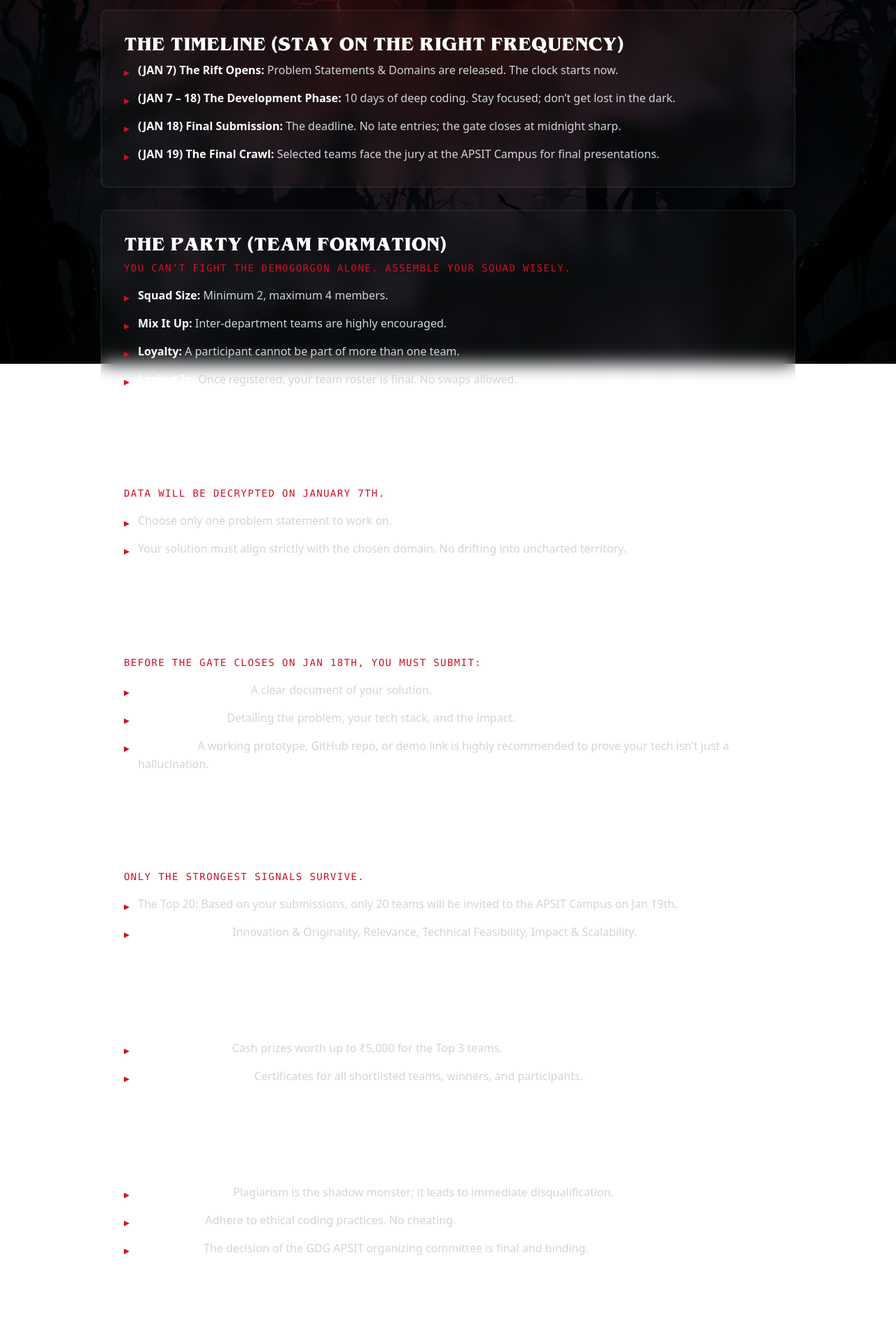
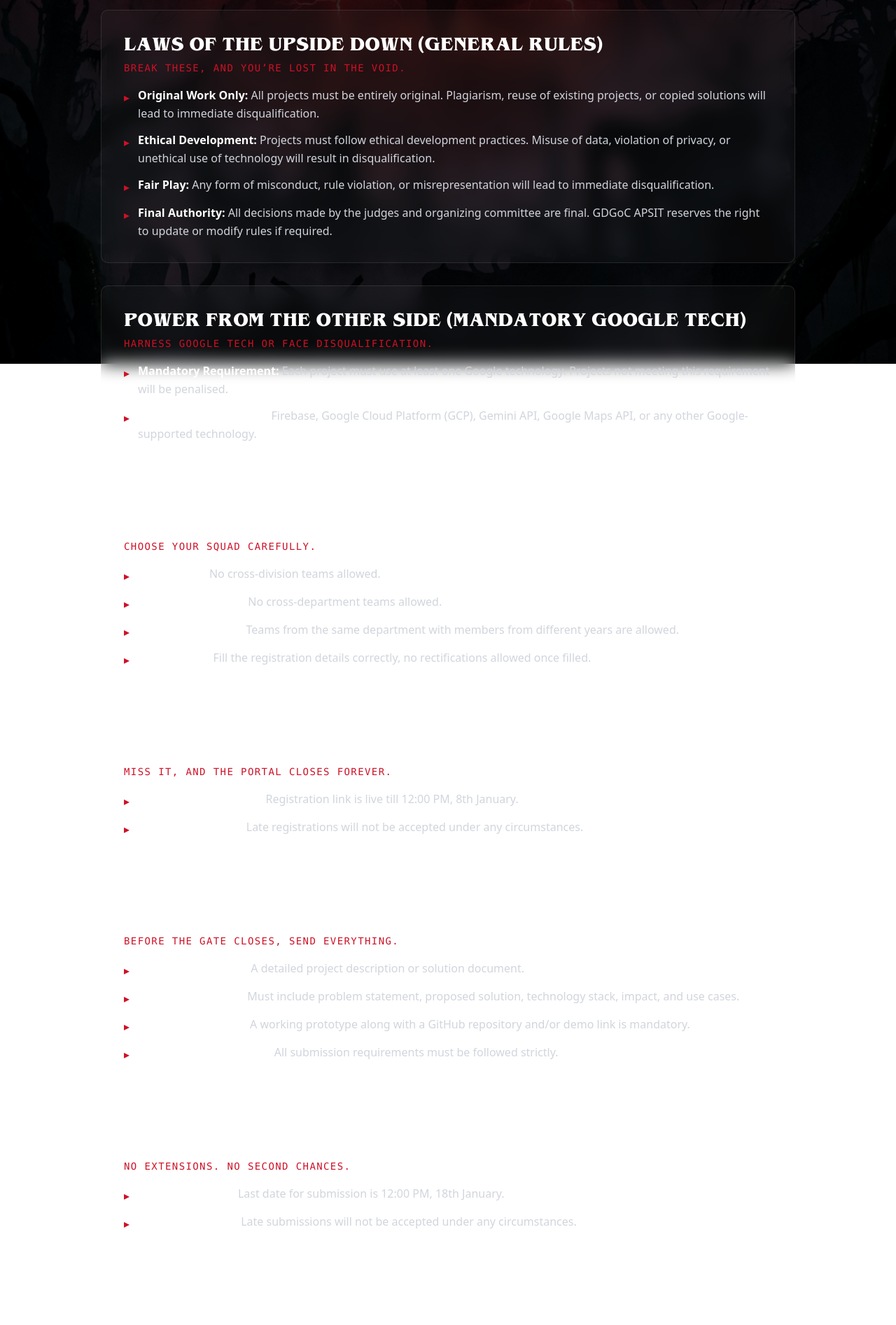
Before and after one commit to Jatin-Khanijoan/hackwins, a React (Vite) app: page /rules in a window 1280 px wide. Shown: the part 280-2174 px from the top of the page at 70% size. Built offline with nearby package versions, Linux system fonts and the light colour scheme; no server answers; a web font is replaced by a local one.

Commit message:
Uodated rules

```diff
--- a/src/pages/Rules.jsx
+++ b/src/pages/Rules.jsx
@@ -1,103 +1,174 @@
-import React from 'react';
-import Navbar from "@/components/navbar"; // Assuming you have a Navbar
-import Footer from "@/components/footer"; // Assuming you have a Footer
+import React from "react";
+import Navbar from "@/components/navbar";
+import Footer from "@/components/footer";
 
-// Data for the rules, making it easier to manage
+// ===================== RULES DATA =====================
 const rulesData = [
   {
-    title: "THE TIMELINE (STAY ON THE RIGHT FREQUENCY)",
-    subtitle: "",
+    title: "LAWS OF THE UPSIDE DOWN (GENERAL RULES)",
+    subtitle: "Break these, and you’re lost in the void.",
     points: [
-      { label: "(JAN 7) The Rift Opens", text: "Problem Statements & Domains are released. The clock starts now." },
-      { label: "(JAN 7 – 18) The Development Phase", text: "10 days of deep coding. Stay focused; don’t get lost in the dark." },
-      { label: "(JAN 18) Final Submission", text: "The deadline. No late entries; the gate closes at midnight sharp." },
-      { label: "(JAN 19) The Final Crawl", text: "Selected teams face the jury at the APSIT Campus for final presentations." },
+      {
+        label: "Original Work Only",
+        text: "All projects must be entirely original. Plagiarism, reuse of existing projects, or copied solutions will lead to immediate disqualification.",
+      },
+      {
+        label: "Ethical Development",
+        text: "Projects must follow ethical development practices. Misuse of data, violation of privacy, or unethical use of technology will result in disqualification.",
+      },
+      {
+        label: "Fair Play",
+        text: "Any form of misconduct, rule violation, or misrepresentation will lead to immediate disqualification.",
+      },
+      {
+        label: "Final Authority",
+        text: "All decisions made by the judges and organizing committee are final. GDGoC APSIT reserves the right to update or modify rules if required.",
+      },
     ],
   },
   {
-    title: "THE PARTY (TEAM FORMATION)",
-    subtitle: "You can’t fight the Demogorgon alone. Assemble your squad wisely.",
+    title: "POWER FROM THE OTHER SIDE (MANDATORY GOOGLE TECH)",
+    subtitle: "Harness Google tech or face disqualification.",
     points: [
-      { label: "Squad Size", text: "Minimum 2, maximum 4 members." },
-      { label: "Mix It Up", text: "Inter-department teams are highly encouraged." },
-      { label: "Loyalty", text: "A participant cannot be part of more than one team." },
-      { label: "Locked In", text: "Once registered, your team roster is final. No swaps allowed." },
+      {
+        label: "Mandatory Requirement",
+        text: "Each project must use at least one Google technology. Projects not meeting this requirement will be penalised.",
+      },
+      {
+        label: "Accepted Technologies",
+        text: "Firebase, Google Cloud Platform (GCP), Gemini API, Google Maps API, or any other Google-supported technology.",
+      },
     ],
   },
   {
-    title: "THE MISSION (DOMAINS & PROBLEM STATEMENTS)",
-    subtitle: "Data will be decrypted on January 7th.",
+    title: "THE PARTY (TEAM FORMATION RULES)",
+    subtitle: "Choose your squad carefully.",
     points: [
-      "Choose only one problem statement to work on.",
-      "Your solution must align strictly with the chosen domain. No drifting into uncharted territory.",
+      {
+        label: "FE Students",
+        text: "No cross-division teams allowed.",
+      },
+      {
+        label: "SE, TE, BE Students",
+        text: "No cross-department teams allowed.",
+      },
+      {
+        label: "Same Department",
+        text: "Teams from the same department with members from different years are allowed.",
+      },
+      {
+        label: "Registration",
+        text: "Fill the registration details correctly, no rectifications allowed once filled.",
+      },
     ],
   },
   {
-    title: "THE INTEL (SUBMISSION GUIDELINES)",
-    subtitle: "Before the gate closes on Jan 18th, you must submit:",
+    title: "THE GATE OPENS (REGISTRATION DETAILS)",
+    subtitle: "Miss it, and the portal closes forever.",
     points: [
-      { label: "Project Description", text: "A clear document of your solution." },
-      { label: "The Pitch (PPT)", text: "Detailing the problem, your tech stack, and the impact." },
-      { label: "The Proof", text: "A working prototype, GitHub repo, or demo link is highly recommended to prove your tech isn't just a hallucination." },
+      {
+        label: "Registration Deadline",
+        text: "Registration link is live till 12:00 PM, 8th January.",
+      },
+      {
+        label: "Late Registrations",
+        text: "Late registrations will not be accepted under any circumstances.",
+      },
     ],
   },
   {
-    title: "THE SHORTLIST & JUDGING",
-    subtitle: "Only the strongest signals survive.",
+    title: "THE INTEL DROP (SUBMISSION GUIDELINES)",
+    subtitle: "Before the gate closes, send everything.",
     points: [
-      "The Top 20: Based on your submissions, only 20 teams will be invited to the APSIT Campus on Jan 19th.",
-      { label: "Judging Criteria", text: "Innovation & Originality, Relevance, Technical Feasibility, Impact & Scalability." },
+      {
+        label: "Project Description",
+        text: "A detailed project description or solution document.",
+      },
+      {
+        label: "Presentation (PPT)",
+        text: "Must include problem statement, proposed solution, technology stack, impact, and use cases.",
+      },
+      {
+        label: "Working Prototype",
+        text: "A working prototype along with a GitHub repository and/or demo link is mandatory.",
+      },
+      {
+        label: "Mandatory Compliance",
+        text: "All submission requirements must be followed strictly.",
+      },
     ],
   },
   {
-    title: "THE SPOILS (PRIZES & GLORY)",
+    title: "THE FINAL COUNTDOWN (SUBMISSION DEADLINE)",
+    subtitle: "No extensions. No second chances.",
     points: [
-      { label: "The Grand Prize", text: "Cash prizes worth up to ₹5,000 for the Top 3 teams." },
-      { label: "Evidence of Bravery", text: "Certificates for all shortlisted teams, winners, and participants." },
+      {
+        label: "Final Submission",
+        text: "Last date for submission is 12:00 PM, 18th January.",
+      },
+      {
+        label: "Late Submissions",
+        text: "Late submissions will not be accepted under any circumstances.",
+      },
     ],
   },
   {
-    title: "LAWS OF THE UPSIDE DOWN (GENERAL RULES)",
+    title: "THE SIGNAL CHECK (SHORTLISTING PROCESS)",
+    subtitle: "Only the strongest signals survive.",
     points: [
-      { label: "Originality Only", text: "Plagiarism is the shadow monster; it leads to immediate disqualification." },
-      { label: "Ethics First", text: "Adhere to ethical coding practices. No cheating." },
-      { label: "Final Word", text: "The decision of the GDG APSIT organizing committee is final and binding." },
+      {
+        label: "Shortlisting",
+        text: "Based on submissions, the Top 15 teams will be shortlisted.",
+      },
+      {
+        label: "Next Round",
+        text: "Shortlisted teams will be invited for the next round. Details will be shared separately.",
+      },
     ],
   },
 ];
 
+// ===================== COMPONENT =====================
 const Rules = () => {
   const DARK_TINT_OPACITY = 0.8;
   const DARK_TINT_COLOR = "rgb(0, 0, 0)";
 
   return (
     <>
+      {/* Background Image */}
       <div className="fixed inset-0 w-full h-screen -z-20 overflow-hidden pointer-events-none">
-        <img src="/hero_bg.png" alt="" className="w-full h-full object-cover" />
+        <img
+          src="/hero_bg.png"
+          alt="background"
+          className="w-full h-full object-cover"
+        />
       </div>
 
+      {/* Dark Overlay */}
       <div
         className="fixed inset-0 w-full h-screen -z-10 pointer-events-none"
         style={{
           backgroundColor: DARK_TINT_COLOR,
-          opacity: DARK_TINT_OPACITY
+          opacity: DARK_TINT_OPACITY,
         }}
-      ></div>
+      />
 
       <div className="relative z-10 min-h-screen bg-transparent text-white flex flex-col">
         <Navbar />
 
         <main className="flex-grow mx-auto max-w-5xl px-4 py-24 sm:py-32 w-full">
+          {/* Header */}
           <div className="text-center mb-16">
             <h1 className="text-2xl md:text-2xl font-bold text-[#FDC700] mb-4 font-benguiat drop-shadow-[0_0_15px_rgba(253,199,0,0.3)]">
               WELCOME TO THE UPSIDE DOWN OF CODE
             </h1>
             <p className="text-xl text-gray-300 font-benguiat mt-4">
-              The Rift is Opening. 10 Days to Solve. 1 Vision to Save the Future.
+              The Rift is Opening. Build Clean. Build Ethical. Build Smart.
             </p>
-            <div className="h-0.5 w-32 bg-[#CE1126] mx-auto box-border mt-6" />
+            <div className="h-0.5 w-32 bg-[#CE1126] mx-auto mt-6" />
           </div>
 
+          {/* Rules Sections */}
           <div className="grid gap-8">
             {rulesData.map((section) => (
               <div
@@ -107,23 +178,20 @@ const Rules = () => {
                 <h2 className="mb-2 text-2xl font-bold text-white font-benguiat group-hover:text-[#FDC700] transition-colors">
                   {section.title}
                 </h2>
+
                 {section.subtitle && (
                   <p className="mb-4 text-[#CE1126] font-mono text-sm tracking-widest uppercase">
                     {section.subtitle}
                   </p>
                 )}
+
                 <ul className="space-y-3 text-gray-300">
                   {section.points.map((point, index) => (
                     <li key={index} className="flex items-start gap-3">
                       <span className="text-[#CE1126] mt-1">▸</span>
                       <span className="text-base leading-relaxed">
-                        {typeof point === 'string' ? (
-                          point
-                        ) : (
-                          <>
-                            <strong className="text-white">{point.label}:</strong> {point.text}
-                          </>
-                        )}
+                        <strong className="text-white">{point.label}:</strong>{" "}
+                        {point.text}
                       </span>
                     </li>
                   ))}
@@ -132,10 +200,14 @@ const Rules = () => {
             ))}
           </div>
 
+          {/* Footer Note */}
           <div className="text-center mt-16 p-8 border border-[#CE1126]/30 rounded-lg bg-black/40 backdrop-blur-sm">
-            <h3 className="text-2xl font-bold text-[#CE1126] font-benguiat mb-4">TRANSMISSION COMPLETE</h3>
+            <h3 className="text-2xl font-bold text-[#CE1126] font-benguiat mb-4">
+              TRANSMISSION COMPLETE
+            </h3>
             <p className="text-gray-300">
-              All official updates regarding problem statements and results will be broadcast via Official GDG APSIT Channels. Keep your walkie-talkies on.
+              All official announcements, updates, and results will be shared
+              via official GDGoC APSIT channels. Stay alert.
             </p>
           </div>
         </main>
@@ -143,7 +215,7 @@ const Rules = () => {
         <Footer />
       </div>
     </>
-  )
-}
+  );
+};
 
 export default Rules;
```
